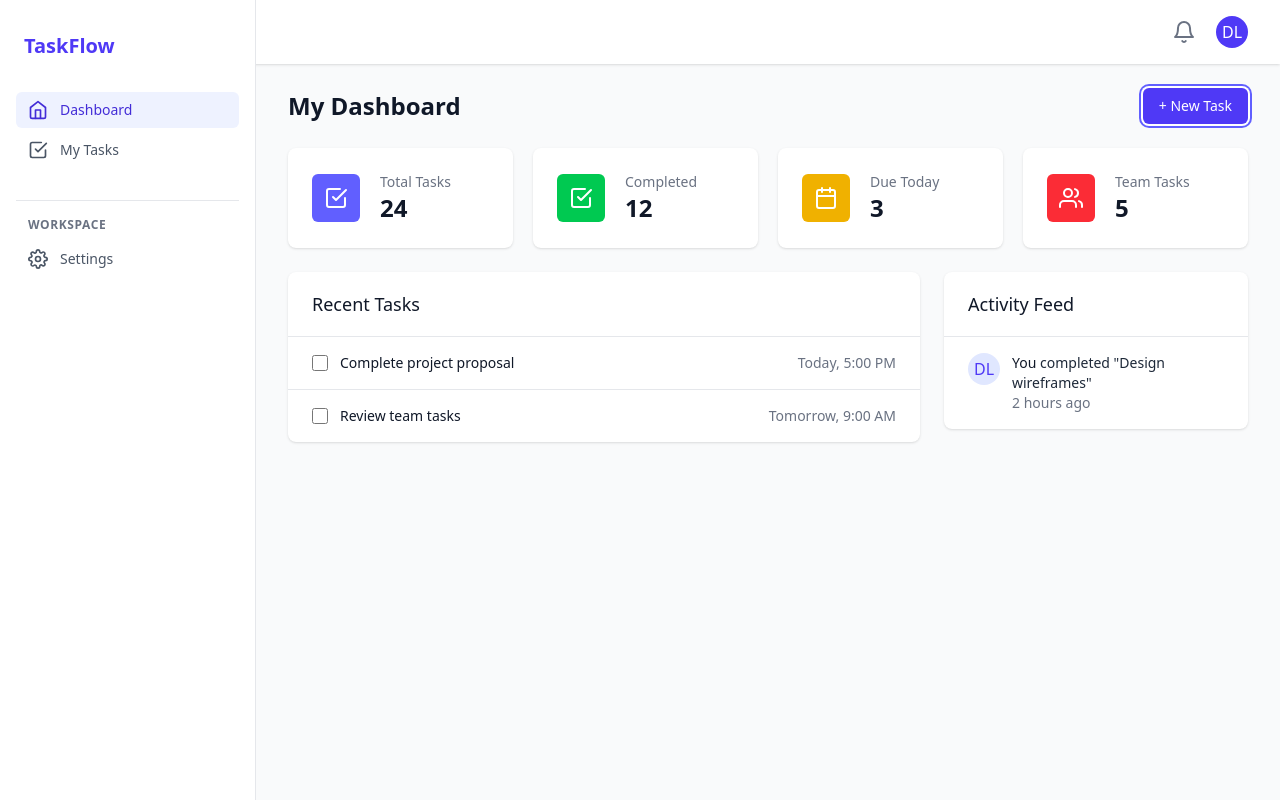
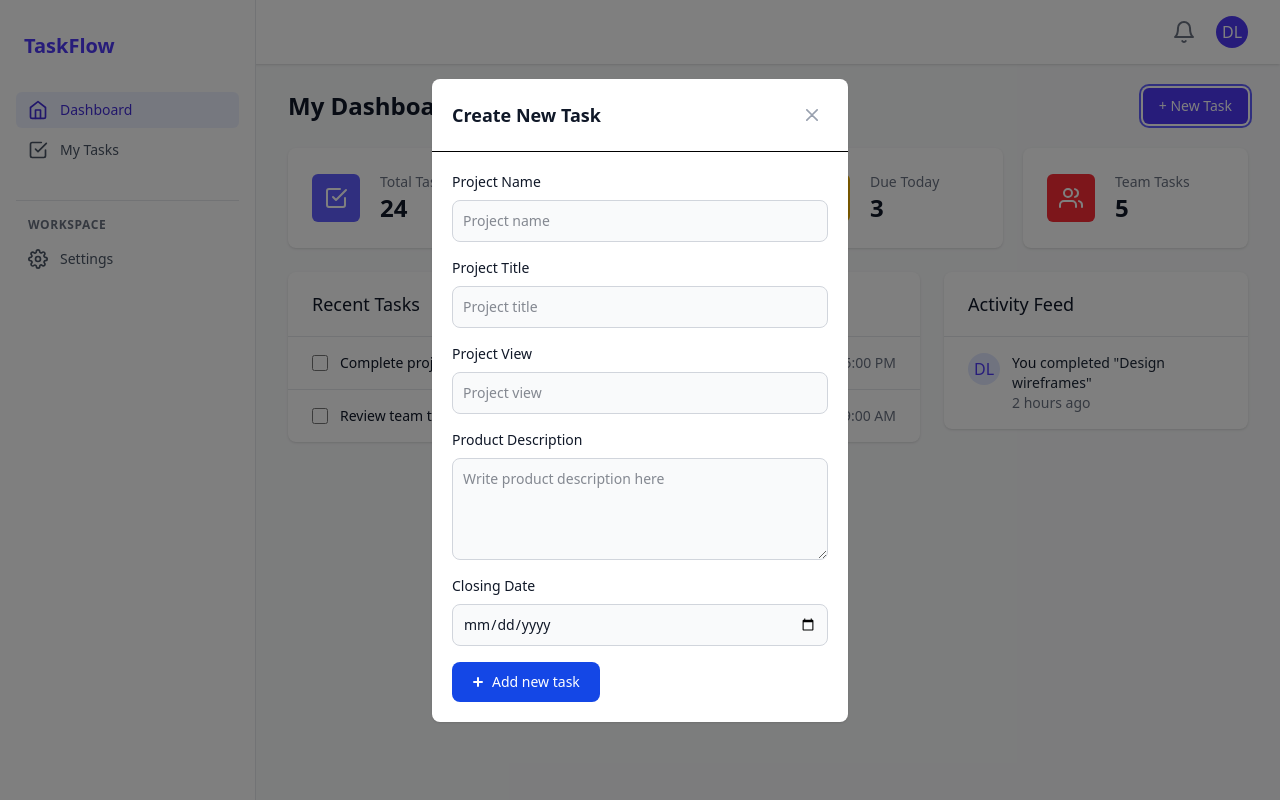
Before and after one commit to SupunNethsara/Simple-Task-Management-System, a React (Vite) app in the folder resources/Frontend/: page / in a window 1280 px wide. Both pictures are taken after a click on the button "+ New Task". Built offline with nearby package versions, Linux system fonts and the light colour scheme.

Commit message:
Task Uploding Model is Created

```diff
--- a/resources/Frontend/src/Components/Routable Components/Statics.jsx
+++ b/resources/Frontend/src/Components/Routable Components/Statics.jsx
@@ -1,15 +1,26 @@
-import React from 'react'
-import {  FiCheckSquare, FiCalendar,  FiUsers, } from 'react-icons/fi';
+import React, { useState } from 'react'
+import { FiCheckSquare, FiCalendar, FiUsers, } from 'react-icons/fi';
+import TaskModel from './Taskmodel';
 function Statics() {
+    const [showmodel, SetShowModel] = useState(false);
+
+    const handleshowmodel =()=>{
+        SetShowModel(!showmodel);
+    }
+    const closeshowmodel =()=>{
+        SetShowModel(false);
+    }
+
+
     return (
         <>
             <div className="mb-6 flex justify-between items-center">
                 <h2 className="text-2xl font-bold text-gray-900">My Dashboard</h2>
-                <button className="px-4 py-2 bg-indigo-600 text-white text-sm font-medium rounded-md hover:bg-indigo-700 focus:outline-none focus:ring-2 focus:ring-offset-2 focus:ring-indigo-500">
+                <button onClick={handleshowmodel} className="px-4 py-2 bg-indigo-600 text-white text-sm font-medium rounded-md hover:bg-indigo-700 focus:outline-none focus:ring-2 focus:ring-offset-2 focus:ring-indigo-500">
                     + New Task
                 </button>
             </div>
-
+            {showmodel && (<TaskModel closeshowmodel={closeshowmodel} />)}
 
             <div className="grid grid-cols-1 gap-5 sm:grid-cols-2 lg:grid-cols-4 mb-6">
                 <div className="bg-white overflow-hidden shadow rounded-lg">
--- /dev/null
+++ b/resources/Frontend/src/Components/Routable Components/Taskmodel.jsx
@@ -0,0 +1,158 @@
+import React, { useState } from 'react';
+import axios from 'axios';
+
+function TaskModel({closeshowmodel}) {
+
+
+
+const handleSubmit =()=>{
+
+}
+
+    return (
+        <div>
+            <div style={{backgroundColor:'rgba(0, 0, 0, 0.5)'}} className="fixed inset-0 bg-black bg-opacity-50 flex items-center justify-center z-50">
+                <div className="relative p-4 w-full max-w-md max-h-full">
+                    <div className="relative bg-white rounded-lg shadow">
+                        <div className="flex items-center justify-between p-4 md:p-5 border-b rounded-t">
+                            <h3 className="text-lg font-semibold text-gray-900">
+                                Create New Task
+                            </h3>
+                            <button
+                                type="button"
+                                onClick={closeshowmodel}
+                                className="text-gray-400 bg-transparent hover:bg-gray-200 hover:text-gray-900 rounded-lg text-sm w-8 h-8 ms-auto inline-flex justify-center items-center"
+                            >
+                                <svg
+                                    className="w-3 h-3"
+                                    aria-hidden="true"
+                                    xmlns="http://www.w3.org/2000/svg"
+                                    fill="none"
+                                    viewBox="0 0 14 14"
+                                >
+                                    <path
+                                        stroke="currentColor"
+                                        strokeLinecap="round"
+                                        strokeLinejoin="round"
+                                        strokeWidth="2"
+                                        d="m1 1 6 6m0 0 6 6M7 7l6-6M7 7l-6 6"
+                                    />
+                                </svg>
+                                <span className="sr-only">Close modal</span>
+                            </button>
+                        </div>
+
+                        <form onSubmit={handleSubmit} className="p-4 md:p-5">
+                            <div className="grid gap-4 mb-4 grid-cols-1">
+                                <div className="col-span-2">
+                                    <label
+                                        htmlFor="name"
+                                        className="block mb-2 text-sm font-medium text-gray-900"
+                                    >
+                                        Project Name
+                                    </label>
+                                    <input
+                                        type="text"
+                                        name="name"
+
+
+                                        id="name"
+                                        className="bg-gray-50 border border-gray-300 text-gray-900 text-sm rounded-lg focus:ring-primary-600 focus:border-primary-600 block w-full p-2.5"
+                                        placeholder="Project name"
+                                        required
+                                    />
+                                </div>
+                                <div className="col-span-2">
+                                    <label
+                                        htmlFor="title"
+                                        className="block mb-2 text-sm font-medium text-gray-900"
+                                    >
+                                        Project Title
+                                    </label>
+                                    <input
+                                        type="text"
+                                        name="title"
+
+
+                                        id="title"
+                                        className="bg-gray-50 border border-gray-300 text-gray-900 text-sm rounded-lg focus:ring-primary-600 focus:border-primary-600 block w-full p-2.5"
+                                        placeholder="Project title"
+                                        required
+                                    />
+                                </div>
+                                <div className="col-span-2">
+                                    <label
+                                        htmlFor="view"
+                                        className="block mb-2 text-sm font-medium text-gray-900"
+                                    >
+                                        Project View
+                                    </label>
+                                    <input
+                                        type="text"
+                                        name="view"
+
+
+                                        id="view"
+                                        className="bg-gray-50 border border-gray-300 text-gray-900 text-sm rounded-lg focus:ring-primary-600 focus:border-primary-600 block w-full p-2.5"
+                                        placeholder="Project view"
+                                        required
+                                    />
+                                </div>
+                                <div className="col-span-2">
+                                    <label
+                                        htmlFor="description"
+                                        className="block mb-2 text-sm font-medium text-gray-900"
+                                    >
+                                        Product Description
+                                    </label>
+                                    <textarea
+                                        id="description"
+
+
+                                        rows="4"
+                                        className="block p-2.5 w-full text-sm text-gray-900 bg-gray-50 rounded-lg border border-gray-300 focus:ring-blue-500 focus:border-blue-500"
+                                        placeholder="Write product description here"
+                                    ></textarea>
+                                </div>
+                                <div className="col-span-2">
+                                    <label className="block mb-2 text-sm font-medium text-gray-900">
+                                        Closing Date
+                                    </label>
+                                    <input
+                                        type="date"
+
+
+                                        className="bg-gray-50 border border-gray-300 text-gray-900 text-sm rounded-lg focus:ring-primary-600 focus:border-primary-600 block w-full p-2.5"
+                                        required
+                                    />
+                                </div>
+                            </div>
+                            <button
+                                type="submit"
+                                className="text-white inline-flex items-center bg-blue-700 hover:bg-blue-800 focus:ring-4 focus:outline-none focus:ring-blue-300 font-medium rounded-lg text-sm px-5 py-2.5 text-center"
+                            >
+                                <svg
+                                    className="me-1 -ms-1 w-5 h-5"
+                                    fill="currentColor"
+                                    viewBox="0 0 20 20"
+                                    xmlns="http://www.w3.org/2000/svg"
+                                >
+                                    <path
+                                        fillRule="evenodd"
+                                        d="M10 5a1 1 0 011 1v3h3a1 1 0 110 2h-3v3a1 1 0 11-2 0v-3H6a1 1 0 110-2h3V6a1 1 0 011-1z"
+                                        clipRule="evenodd"
+                                    />
+                                </svg>
+                                Add new task
+                            </button>
+
+                        </form>
+                    </div>
+                </div>
+            </div>
+
+        </div>
+    );
+}
+
+export default TaskModel;
```
